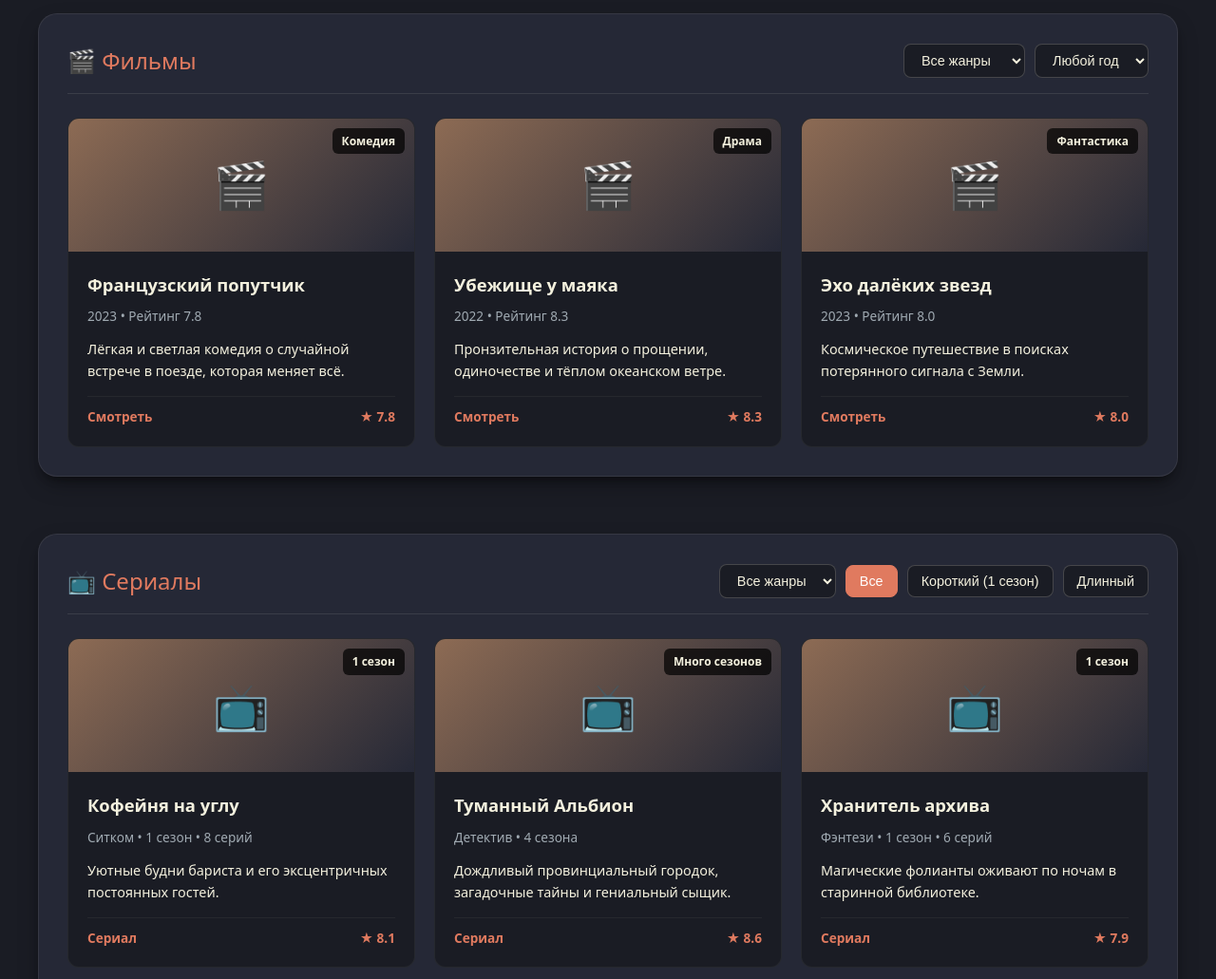
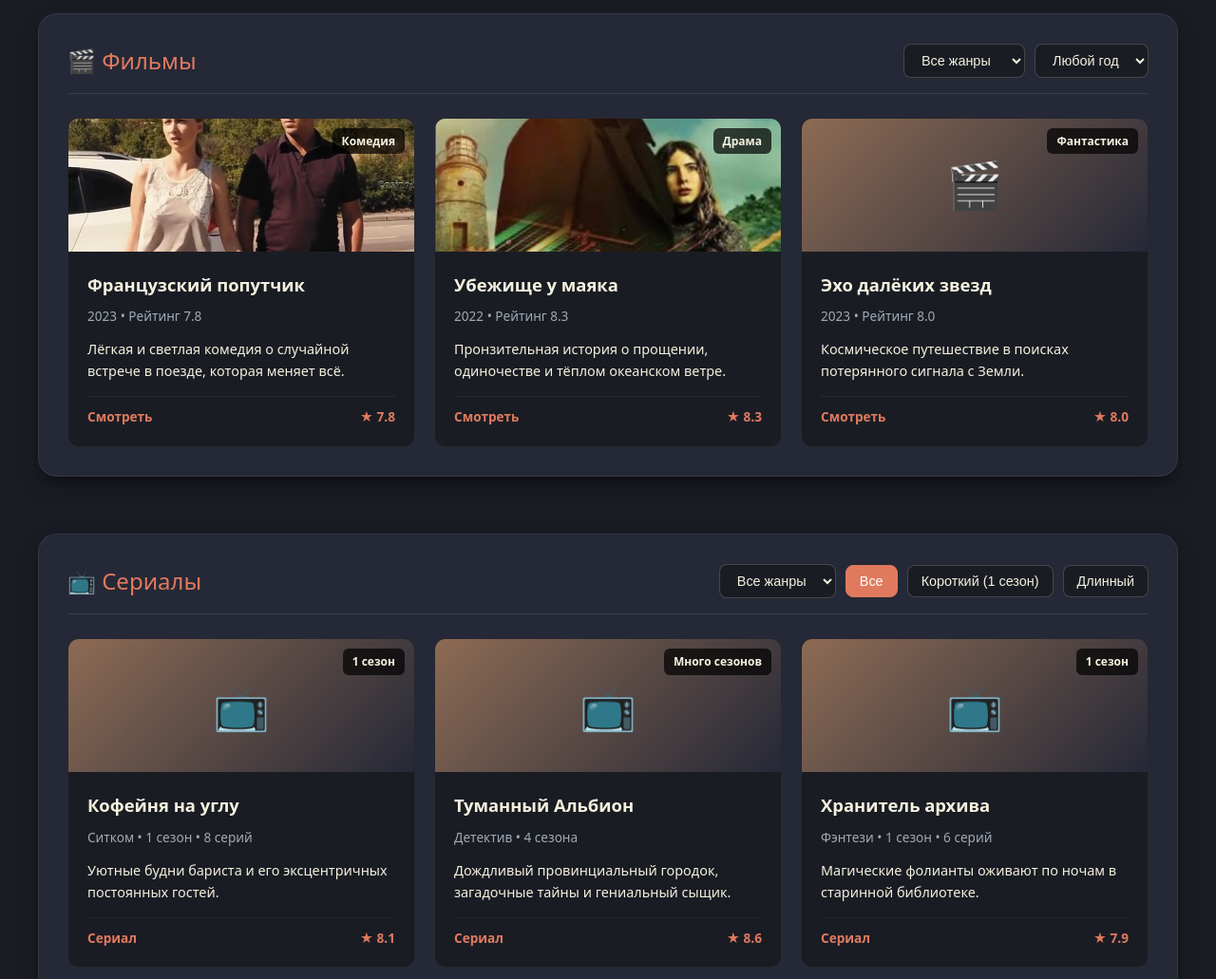
Before and after one commit to isaevakira08/test_site, a plain HTML site: page index.html in a window 1280 px wide. Shown: the part 1060-2091 px from the top of the page at 95% size. Drawn offline with Linux system fonts and the light colour scheme.

Commit message:
Замена фотографий через агента

```diff
--- a/index.html
+++ b/index.html
@@ -293,6 +293,15 @@
             justify-content: center;
             font-size: 3rem;
             position: relative;
+        }
+
+        .card-img-placeholder img {
+            width: 100%;
+            height: 100%;
+            object-fit: cover;
+            position: absolute;
+            top: 0;
+            left: 0;
         }
 
         .card-badge {
@@ -728,7 +737,7 @@
                 </div>
                 <div class="cards-grid movie-cards">
                     <div class="item-card" data-genre="comedy" data-year="2023">
-                        <div class="card-img-placeholder">🎬<div class="card-badge">Комедия</div>
+                        <div class="card-img-placeholder"><img src="Тема.jpeg" alt="Французский попутчик"><div class="card-badge">Комедия</div>
                         </div>
                         <div class="card-body">
                             <div>
@@ -741,7 +750,7 @@
                         </div>
                     </div>
                     <div class="item-card" data-genre="drama" data-year="2022">
-                        <div class="card-img-placeholder">🎬<div class="card-badge">Драма</div>
+                        <div class="card-img-placeholder"><img src="%D0%A1%D0%BD%D0%B8%D0%BC%D0%BE%D0%BA%20%D1%8D%D0%BA%D1%80%D0%B0%D0%BD%D0%B0%C2%A0%E2%80%94%202026-10-27%20%D0%B2%C2%A009.33.45.jpeg" alt="Убежище у маяка"><div class="card-badge">Драма</div>
                         </div>
                         <div class="card-body">
                             <div>
@@ -846,7 +855,7 @@
                 </div>
                 <div class="cards-grid book-cards">
                     <div class="item-card" data-genre="prose" data-author="murakami">
-                        <div class="card-img-placeholder">📚<div class="card-badge">Проза</div>
+                        <div class="card-img-placeholder"><img src="%D0%A1%D0%BD%D0%B8%D0%BC%D0%BE%D0%BA%20%D1%8D%D0%BA%D1%80%D0%B0%D0%BD%D0%B0%C2%A0%E2%80%94%202026-10-27%20%D0%B2%C2%A009.37.33.jpeg" alt="Кафка на пляже"><div class="card-badge">Проза</div>
                         </div>
                         <div class="card-body">
                             <div>
```
Also changed, not shown: screenshots/check.png (added), Снимок экрана — 2026-10-27 в 09.33.45.jpeg (added), Снимок экрана — 2026-10-27 в 09.37.33.jpeg (added), Тема.jpeg (added).
